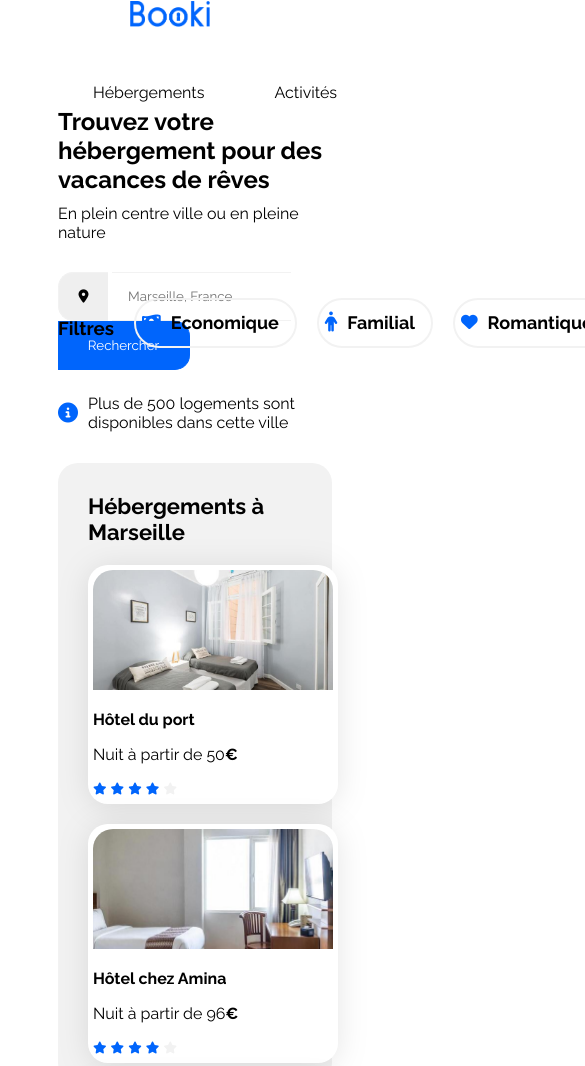
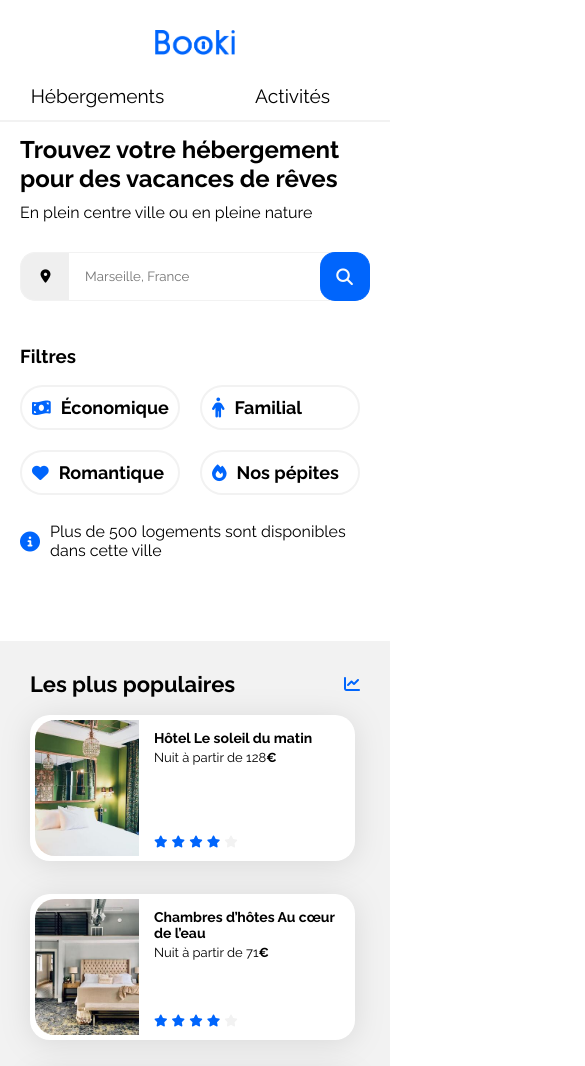
Before and after one commit to graceldt/booki, a plain HTML site: page index.html in a window 390 px wide. Shown: the top 1066 px of the page, 585 px wide, since content can reach past the window. Drawn offline with Linux system fonts and the light colour scheme; a web font is replaced by a local one.

Commit message:
first iteration mobile

```diff
--- a/css/style.css
+++ b/css/style.css
@@ -69,8 +69,6 @@ a {
     display: flex;
     flex-direction: row;
     justify-content: space-between;
-    height: 79px;
-
 }
 
 .nav-logo {
@@ -161,15 +159,22 @@ a {
     padding: 15px 16px 15px 16px;
     background-color: #0065FC;
     color: white;
+    margin-left: -5px;
 }
+
+.button-search-mobile {
+    display: none;
+}
+
 
 .input {
     width: 147px;
     height: 17px;
     border: 1px solid #F2F2F2;
-    border-left: none; /*ne fonctionne pas. mettre apres border*/
-    border-right: none; /*ne fonctionne pas. mettre apres border */
+    border-left: none;
+    border-right: none;
     padding: 15px 16px 15px 16px;
+    margin-left: -5px;
 }
 .input:focus {
     outline: none;
@@ -202,6 +207,10 @@ a {
     background-color: #DEEBFF;
 }
 
+.button-filter {
+    display: flex;
+    flex-direction: row;
+}
 
 .button-filter-h {
     margin-right: 10px;
--- a/css/style_mobile.css
+++ b/css/style_mobile.css
@@ -1,11 +1,165 @@
 /* Small devices (phones, less than 768px) */
 @media (max-width: 767.98px) {
+
+    body {
+        margin: 0;
+    }
+
+    .main-container {
+        padding: 0px;
+    }
+
+    .container-info-group, .filter-bar, .infobar {
+        padding: 0px 20px 0px 20px;
+    }
+
     .header-container {
-        display: flex;
+        justify-content: center;
         flex-direction: column;
-        justify-content: center;
         align-items: center;
-        height: 79px;
+    }
+
+    .nav-logo {
+        padding: 30px 0px 10px 0px;
+    }
+
+    .container-menu {
+        width: 100%;
+        height: 50px;
+    }
+
+    .button-search{
+        display: none;
+    }
+
+    .button-filter-logo {
+        margin: 0px;
+        padding: 10px;
+        width: 160px
+    }
+
+    .button-search-mobile {
+        display:inline;
+        height: 49px;
+        border: 1px solid #0065FC;
+        border-radius: 15px;
+        border-left: none;
+        margin-left: -30px;
+        padding: 15px 16px 15px 16px;
+        background-color: #0065FC;
+    }
+
+    .button-filter-h {
+        margin-right: 0px;
+    }
+
+    .input {
+        width:245px;
+    }
+
+
+
+    .container-menu-list{
+        width: 100%;
+        padding-left: 0px;
+    }
+
+    .nav-hebergement {
+        box-sizing: content-box;
+        width: 100%;
+        font-size: 1.2em;
+        border-bottom: 2px solid #f2f2f2;
+    }
+
+    .nav-hebergement:hover {
+        border-top: none;
+        border-bottom: 2px solid #0065FC;
 
     }
+
+    .infobar {
+        margin-top: 80px;
+    }
+
+    .filter-bar {
+        flex-direction: column;
+        height: 100px;
+    }
+
+    .button-filter {
+        width: 100%;
+        flex-wrap: wrap;
+        gap: 20px
+    }
+
+
+
+
+    .hebergements-and-populaires {
+        flex-direction: column-reverse;
+    }
+
+    .hebergements-and-populaires section {
+        border-radius: 0px;
+    }
+
+    .populaires-cards {
+        flex-direction: column;
+        margin-top: -15px;
+    }
+
+    .card {
+        width: 315px;
+    }
+
+    .hebergements-and-populaires .hebergements {
+        background-color: white;
+        width: 100;
+        height: 195vh;
+    }
+
+    .hebergements img {
+        width: 100%;
+        height: 110px;
+    }
+
+    .show-more {
+        font-size:medium;
+    }
+
+    .activity-cards {
+        flex-direction: column;
+        width: 330px;
+    }
+
+    .activity-cards .card-title {
+        margin: 20px 20px 20px 20px;
+    }
+    .card-img-activity {
+        height: 220px
+    }
+
+    .activity-cards img {
+        width: 100%;
+        height: 150px;
+        object-fit: cover;
+    }
+
+    .activity section {
+        margin-bottom: 20px;
+    }
+    .footer {
+        flex-direction: column;
+    }
+
+    .footer h4 {
+        font-size:larger;
+        margin-bottom: 8px;
+    }
+
+    .colonne-footer {
+        width: 90%;
+    }
+
+
 }
--- a/index.html
+++ b/index.html
@@ -41,6 +41,9 @@
                                 </button>
                                 <input class="input" type="text" placeholder="Marseille, France">
                                 <button class="button-search">Rechercher</button>
+                                <button class="button-search-mobile">
+                                    <i class="fa-solid fa-magnifying-glass fa-lg" style="color: #f9fafb;"></i>
+                                </button>
                             </form>
                     </div>
                 </section>
@@ -49,9 +52,10 @@
                 <h3 class="container-filter">
                     Filtres
                 </h3>
+                <div class="button-filter">
                     <button  class="button-filter-logo">
                         <i class="fa-solid fa-money-bill-wave fa-lg"></i>
-                    <span class="button-filter-h">Economique</span>
+                        <span class="button-filter-h">Économique</span>
                     </button>
                     <button class="button-filter-logo">
                         <i class="fa-solid fa-person fa-xl"></i>
@@ -64,6 +68,7 @@
                         <i class="fa-solid fa-fire fa-lg"></i>
                         <span class="button-filter-h">Nos pépites</span>
                     </button>
+            </div>
             </section>
             <div class="infobar" >
                 <i class="fa-sharp fa-solid fa-circle-info fa-lg"></i>
```
Lines whose indentation alone changed are shown as unchanged.
